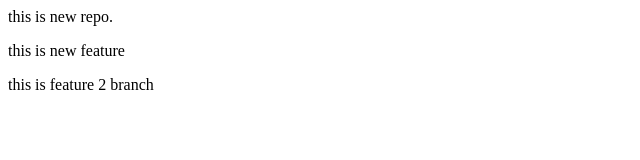
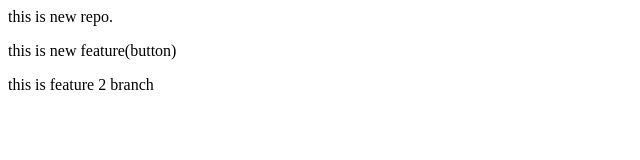
Before and after one commit to Bishal-Somare/localrep, a plain HTML site: page index.html in a window 1280 px wide. Shown: the full height of the page, 0-640 px from the left. Drawn offline with Linux system fonts and the light colour scheme.

Commit message:
added buton

```diff
--- a/index.html
+++ b/index.html
@@ -1,3 +1,3 @@
 <p>this is new repo.</p>
-<P>this is new feature</P>
+<P>this is new feature(button)</P>
 <p>this is feature 2 branch</p>
```
